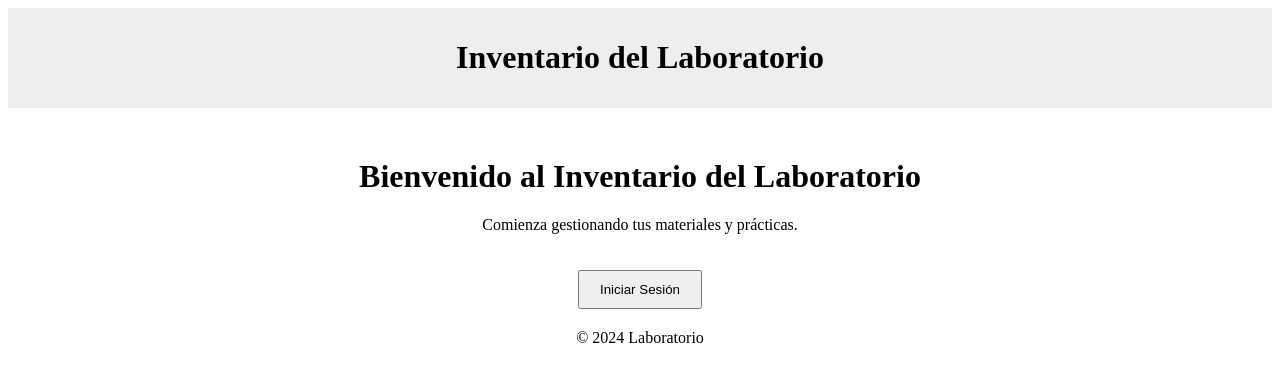
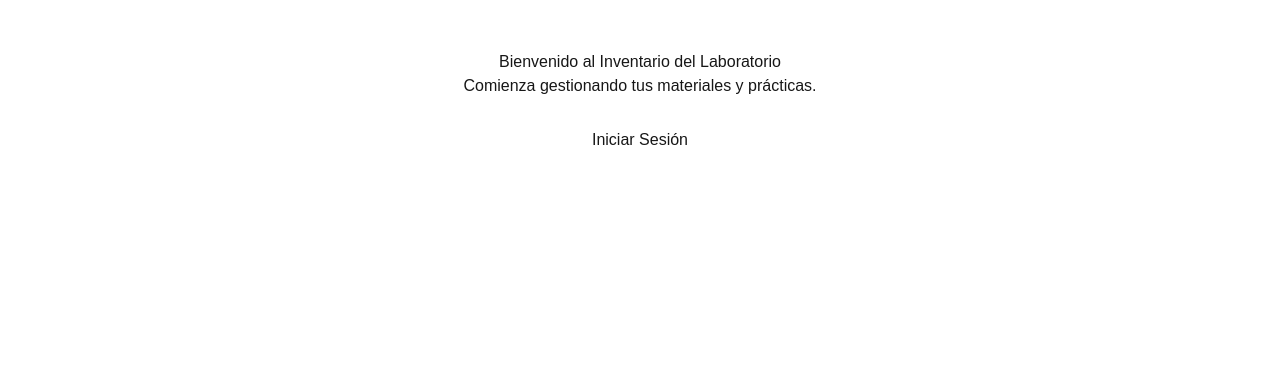
Before and after one commit to LabQuimica/laboratorio, a Next.js app: page / in a window 1280 px wide. Shown: the top 382 px of the page. Built offline with nearby package versions, Linux system fonts and the light colour scheme.

Commit message:
fixing dependencies, tailwind, layout, global styles

```diff
--- a/src/app/globals.css
+++ b/src/app/globals.css
@@ -1,14 +1,18 @@
-button {
-  background-color: #0070f3;
-  color: white;
-  border: none;
-  border-radius: 5px;
-  font-size: 16px;
-  padding: 10px 20px;
-  cursor: pointer;
-  transition: background-color 0.3s ease;
+@tailwind base;
+@tailwind components;
+@tailwind utilities;
+:root {
+  --background: #ffffff;
+  --foreground: #171717;
 }
-
-button:hover {
-  background-color: #005bb5;
+@media (prefers-color-scheme: dark) {
+  :root {
+    --background: #0a0a0a;
+    --foreground: #ededed;
+  }
 }
+body {
+  color: var(--foreground);
+  background: var(--background);
+  font-family: Arial, Helvetica, sans-serif;
+}
--- a/src/app/layout.tsx
+++ b/src/app/layout.tsx
@@ -1,17 +1,32 @@
-export default function RootLayout({ children }: { children: React.ReactNode }) {
+
+import type { Metadata } from "next";
+import localFont from "next/font/local";
+import "./globals.css";
+const geistSans = localFont({
+  src: "./fonts/GeistVF.woff",
+  variable: "--font-geist-sans",
+  weight: "100 900",
+});
+const geistMono = localFont({
+  src: "./fonts/GeistMonoVF.woff",
+  variable: "--font-geist-mono",
+  weight: "100 900",
+});
+export const metadata: Metadata = {
+  title: "Create Next App",
+  description: "Generated by create next app",
+};
+export default function RootLayout({
+  children,
+}: Readonly<{
+  children: React.ReactNode;
+}>) {
   return (
-    <html lang="es">
-      <head>
-        <title>Inventario del Laboratorio</title>
-      </head>
-      <body>
-        <header style={{ padding: '10px', background: '#eee', textAlign: 'center' }}>
-          <h1>Inventario del Laboratorio</h1>
-        </header>
-        <main>{children}</main>
-        <footer style={{ marginTop: '20px', textAlign: 'center' }}>
-          <p>&copy; 2024 Laboratorio</p>
-        </footer>
+    <html lang="en">
+      <body
+        className={`${geistSans.variable} ${geistMono.variable} antialiased`}
+      >
+        {children}
       </body>
     </html>
   );
--- /dev/null
+++ b/src/app/menu/page.tsx
@@ -0,0 +1,6 @@
+
+export default function Manu() {
+    return (
+        <div className="bg-slate-600">Manu</div>
+    )
+}
```
Also changed, not shown: package.json (+13 -9 lines), 1 other file (tests, documents, lock files or other folders).
